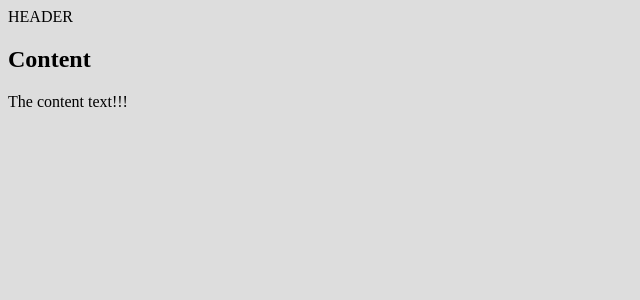
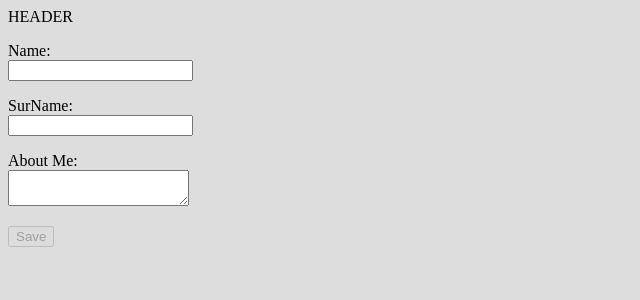
Before and after one commit to mykhalkevych/react-test, a React app: page / in a window 1280 px wide. Shown: the top 300 px of the page, without its empty margins (0-640 px from the left). Built offline with nearby package versions, Linux system fonts and the light colour scheme.

Commit message:
added user form component

```diff
--- a/src/App.js
+++ b/src/App.js
@@ -1,13 +1,13 @@
 import React from 'react';
 import Header from './components/Header.js'
+import UserForm from './components/UserForm.js'
 
 export default class App extends React.Component {
 	render() {
 		return (
 			<div>
 				<Header/>
-				<h2>Content</h2>
-				<p>The content text!!!</p>
+				<UserForm/>
 			</div>
 		);
 	}
--- /dev/null
+++ b/src/components/UserForm.js
@@ -0,0 +1,74 @@
+import React, {Component} from 'react';
+
+export default class Form extends Component {
+	constructor(props) {
+		super(props);
+		this.isFormValid = false;
+		this.saveData = this.saveData.bind(this);
+		this.onChange = this.onChange.bind(this);
+		this.validator = this.validator.bind(this);
+		this.state = {
+			name: '',
+			surName: '',
+			about: ''
+		}
+	}
+
+	render() {
+		return (
+			<div>
+				<form onSubmit={this.saveData}>
+					<p>
+						<label>Name:</label><br/>
+						<input type="text" name='name' value={this.state.name}
+									 onChange={this.onChange}/>
+					</p>
+					<p>
+						<label>SurName:</label><br/>
+						<input type="text" name='surName' value={this.state.surName}
+									 onChange={this.onChange}/>
+					</p>
+					<p>
+						<label>About Me:</label><br/>
+						<textarea name='about' value={this.state.about}
+											onChange={this.onChange}></textarea>
+					</p>
+					<button type='submit'
+									disabled={this.isFormValid ? false : true}>Save
+					</button>
+				</form>
+			</div>
+		);
+	}
+
+	componentWillUpdate(nextProps, nextState) {
+		this.isFormValid = this.validator(nextState)
+	}
+
+	onChange(e) {
+		let val = e.target.value;
+		let name = e.target.name;
+		this.setState({
+			[name]: val,
+		});
+	}
+
+	validator(state) {
+		return !!state.name && !!state.surName && !!state.about
+	}
+
+	resetForm() {
+		this.setState({
+			name: '',
+			surName: '',
+			about: ''
+		});
+	}
+
+	saveData(e) {
+		e.preventDefault();
+		this.resetForm();
+		console.log('Save data')
+	}
+
+}
```
